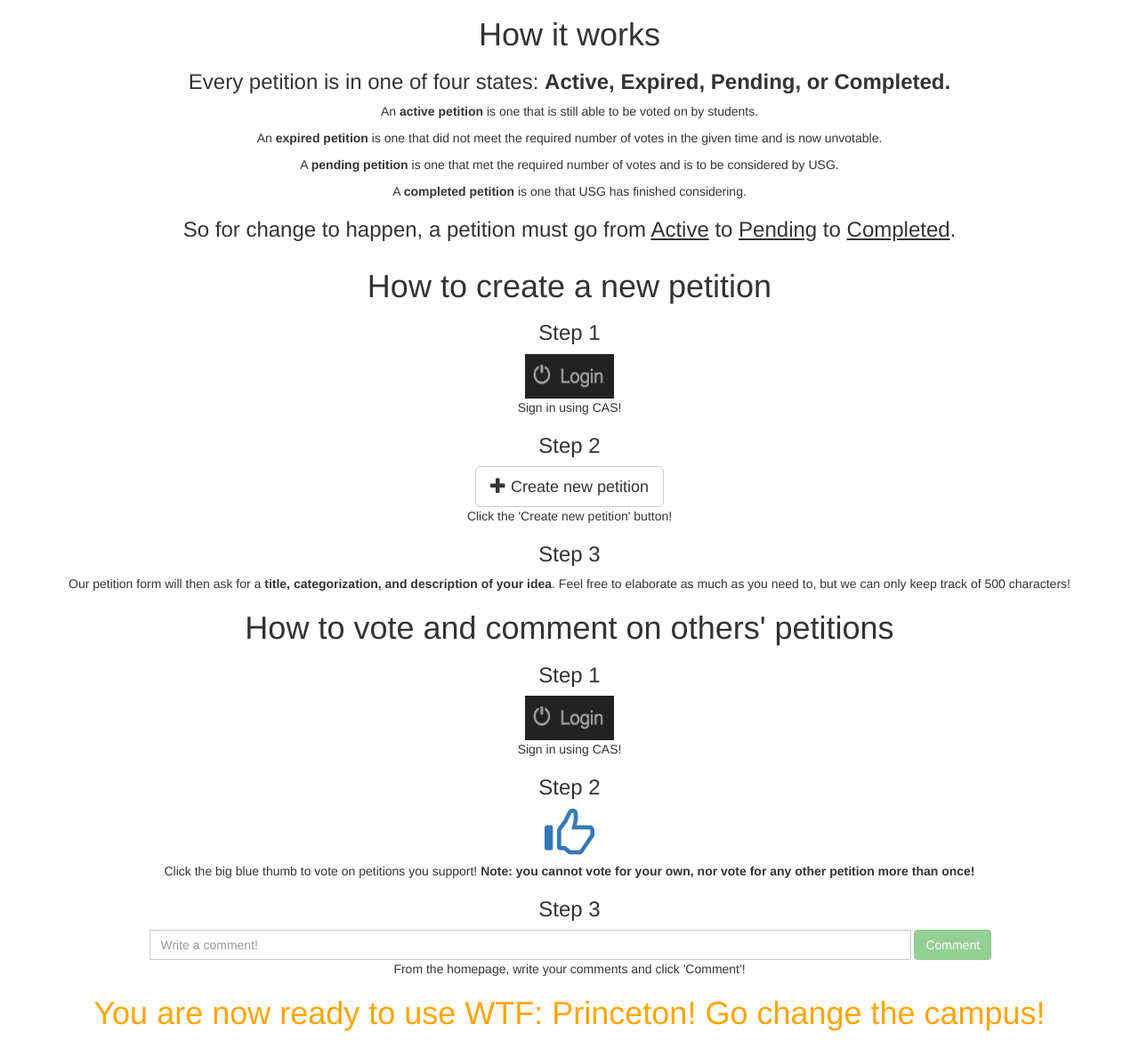
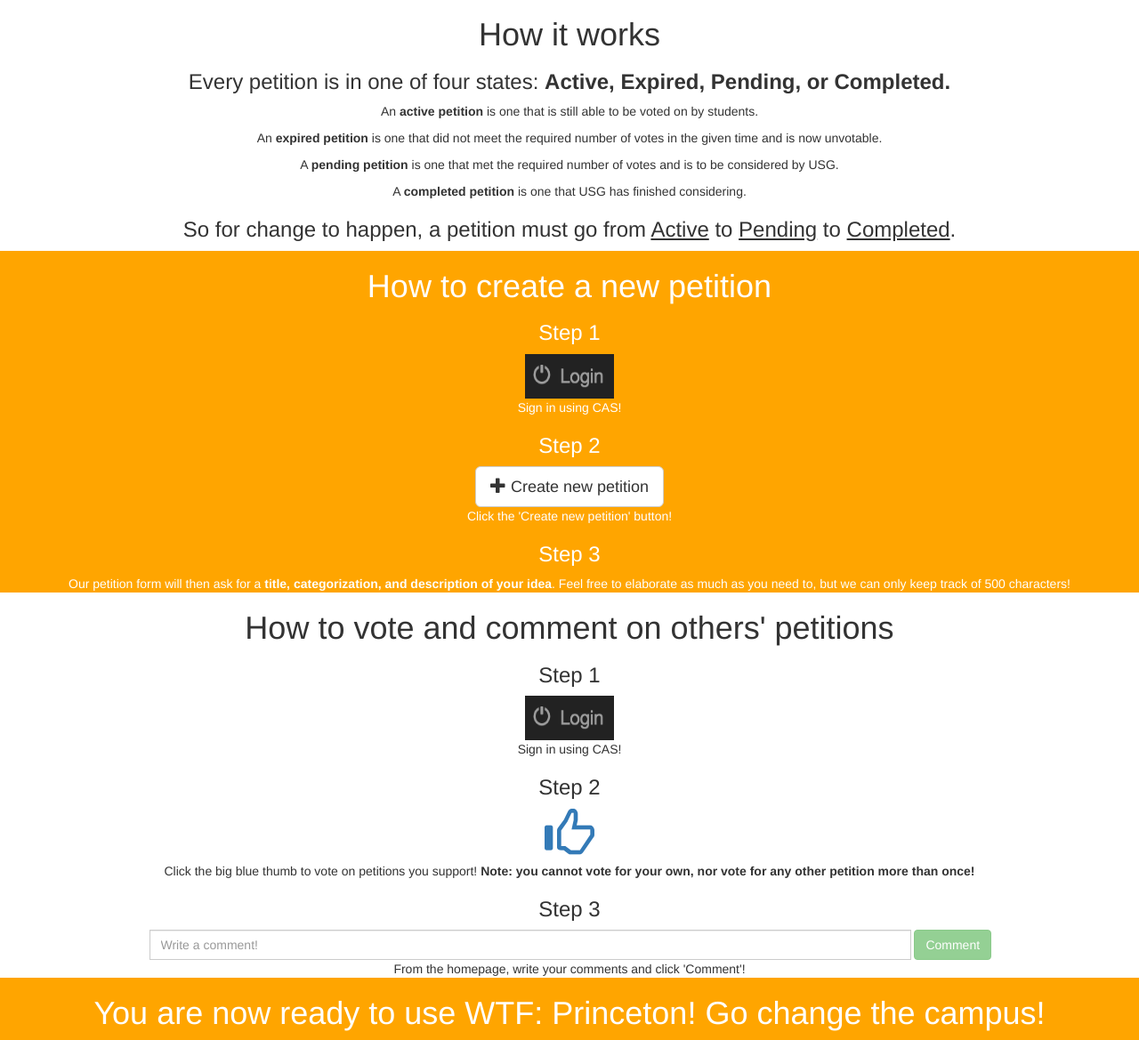
Before and after one commit to dwchung4/WTFPrinceton, a Django app: template home/templates/home/howtouse.html in a window 1280 px wide. Shown: the part 228-1397 px from the top of the page at 89% size. Run offline with Django 3.2, Linux system fonts and the light colour scheme; the template is opened without the code that fills it: most values are stand-ins (such as "Sample title", 1, 10 or a date in 2020); some libraries are stand-ins or nearby versions.

Commit message:
added orange blocks and bolded comments netid

```diff
--- a/home/static/home/style.css
+++ b/home/static/home/style.css
@@ -14,3 +14,8 @@ background: #FFA500; color: #fff; }
 .spacer {
     margin-top: 20px; /* define margin as you see fit */
 }
+
+.orangeblock {
+	background-color: #FFA500;
+	color: white;
+}
--- a/home/templates/home/about.html
+++ b/home/templates/home/about.html
@@ -60,7 +60,7 @@
 </div>
 
 <!-- Meet the team -->
-<div class="container text-center">
+<div class="container-fluid text-center orangeblock">
   <h1>Meet the team</h1>
   <div class="row">
     <!--Ji Won -->
--- a/home/templates/home/howtouse.html
+++ b/home/templates/home/howtouse.html
@@ -57,7 +57,7 @@
 
 
 <!-- Create a new petition -->
-<div class='container text-center'>
+<div class='container-fluid text-center orangeblock'>
   <h1>How to create a new petition</h1>
   <h3> Step 1 </h3>
   <a href="{% url 'home:login' "" %}" ><img src="{% static "images/login.png" %}" class="img-responsive center-block" alt="Login" style="width:100px;height:50px;"/></a>
@@ -110,8 +110,8 @@
 </div>
 
 <!-- end-->
-<div class='container text-center'>
-<a href="{% url 'home:index' %}"><h1 style='color:#FFA500'>You are now ready to use WTF: Princeton! Go change the campus!</h1></a>
+<div class='container-fluid text-center orangeblock'>
+<a href="{% url 'home:index' %}"><h1 style='color:white'>You are now ready to use WTF: Princeton! Go change the campus!</h1></a>
 </div>
 
 </body>
--- a/home/templates/home/index.html
+++ b/home/templates/home/index.html
@@ -267,7 +267,7 @@
     {% for comment_netid in petition.11 %}
       {% if forloop.counter == forloop.parentloop.counter %}
         <li class="list-group-item" style='word-wrap: break-word; max-height:100px; overflow:auto'>
-          <a href='{% url 'home:my_petitions' comment_netid %}' style='color:inherit;'>{{ comment_netid }}</a> - {{ comment }}
+          <a href='{% url 'home:my_petitions' comment_netid %}' style='color:inherit; font-weight: bold'>{{ comment_netid }}</a> - {{ comment }}
         </li>
       {% endif %}
     {% endfor %}
--- a/home/templates/home/index_visitor.html
+++ b/home/templates/home/index_visitor.html
@@ -224,7 +224,7 @@
     {% for comment_netid in petition.11 %}
       {% if forloop.counter == forloop.parentloop.counter %}
         <li class="list-group-item" style='word-wrap: break-word; max-height:100px; overflow:auto'>
-          <a href='{% url 'home:login' "my_petitions/"|add:comment_netid %}' style='color:inherit;'>{{ comment_netid }}</a> - {{ comment }}
+          <a href='{% url 'home:login' "my_petitions/"|add:comment_netid %}' style='color:inherit; font-weight: bold'>{{ comment_netid }}</a> - {{ comment }}
         </li>
       {% endif %}
     {% endfor %}
--- a/home/templates/home/my_petitions.html
+++ b/home/templates/home/my_petitions.html
@@ -175,7 +175,7 @@
     {% for comment_netid in petition.11 %}
       {% if forloop.counter == forloop.parentloop.counter %}
         <li class="list-group-item" style='word-wrap: break-word; max-height:100px; overflow:auto'>
-          <a href='{% url 'home:my_petitions' comment_netid %}' style='color:inherit;'>{{ comment_netid }}</a> - {{ comment }}
+          <a href='{% url 'home:my_petitions' comment_netid %}' style='color:inherit; font-weight: bold'>{{ comment_netid }}</a> - {{ comment }}
         </li>
       {% endif %}
     {% endfor %}
```
Also changed, not shown: 1 other file.
